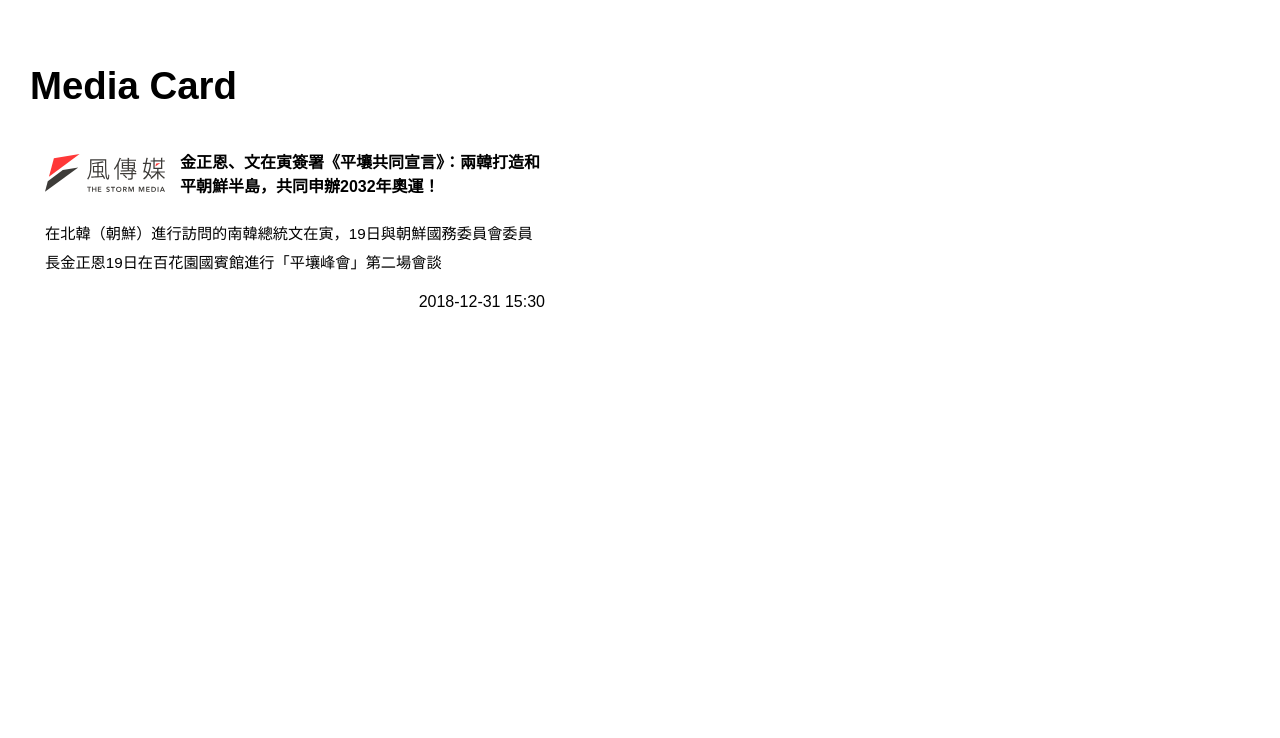
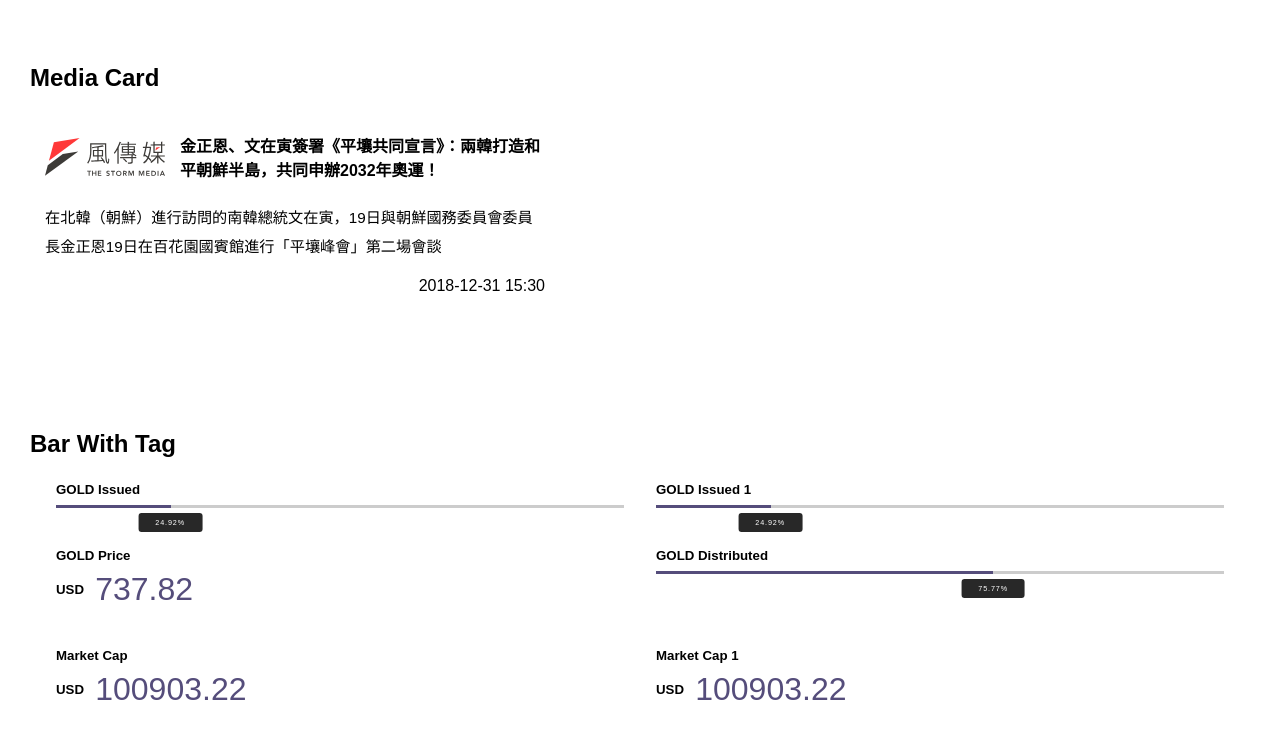
Before and after one commit to mic0201/vue-components, a Vue app: page / in a window 1280 px wide. Shown: the top 738 px of the page. Built offline with nearby package versions, Linux system fonts and the light colour scheme.

Commit message:
Add: add new component - BarWithTag - props: {  score_header: Array,  score: Object }

```diff
--- /dev/null
+++ b/src/components/BarWithTag.vue
@@ -0,0 +1,162 @@
+<template lang="pug">
+  #BarWithTag.flex
+    .score-box.flex
+      .bar-box(v-for="header in data.score_header")
+        h5.score-title {{ header.title }}
+        .bar-backing(v-if="header.openBar")
+          .bar(:style="{ width: data.score[header.title].now }")
+            .tip
+              span {{ data.score[header.title].now }}
+        .bar-content.flex(v-else)
+            h5 USD
+            span {{ data.score[header.title].now }}
+</template>
+
+<script>
+
+export default {
+  name: "BarWithTag",
+  props: {
+    setting: Object,
+    // 出現 bar 條後延遲 x 秒讀值
+    delay: Number,
+    // 計算數字動畫總時間
+    duration: Number
+  },
+  data: function () {
+    return {
+      data: {
+        score_header: [],
+        score: {}
+      }
+    };
+  },
+  watch: {
+    setting: {
+      deep: true,
+      handler: function (newVal, oldVal) {
+        console.log('in BarWithTag Setting', newVal)
+        this.data = JSON.parse(JSON.stringify(newVal))
+        Object.keys(this.data.score).forEach(d => {
+          this.data.score[d].now = 0
+        })
+        setTimeout(() => {
+          Object.keys(this.data.score).forEach(d => {
+            this.data.score[d].backup = newVal.score[d].now
+            this.countAnimate(this.data.score[d])
+          })
+        }, this.delay)
+      }
+    }
+  },
+  created() {
+    this.bindingRequestAnimationFrame()
+  },
+  methods: {
+    bindingRequestAnimationFrame() {
+      let requestAnimationFrame = window.requestAnimationFrame || window.mozRequestAnimationFrame ||
+        window.webkitRequestAnimationFrame || window.msRequestAnimationFrame;
+      window.requestAnimationFrame = requestAnimationFrame;
+    },
+    substrNum(str) {
+      if (str.toString().indexOf('.') < 0) {
+        return str
+      }
+      str = str.toString()
+      let afterDecimalPoint = str.split('.')[1]
+      return str = str.replace(afterDecimalPoint, afterDecimalPoint.substr(0, 2))
+    },
+    // Robert Penner's easeOutExpo
+    // c => endNumber d=> duration
+    easeOutExpo(t, b, c, d) {
+      return c * (-Math.pow(2, -10 * t / d) + 1) * 1024 / 1023 + b;
+    },
+    countAnimate(score) {
+      let start = 0,
+        end = score.backup,
+        max = score.max,
+        self = this
+
+      function callback(timestamp) {
+        let val = self.createVal(timestamp, start, end, callback)
+        if (score.percentage) {
+          score.now = self.substrNum(val / max * 100) + '%'
+        } else {
+          score.now = val
+        }
+      }
+      requestAnimationFrame(callback.bind(this))
+    },
+    createVal(timestamp, startVal, endVal, callback) {
+      if (!this.startTime) { this.startTime = timestamp }
+      this.timestamp = timestamp
+      let progress = timestamp - this.startTime;
+
+      let countdown = (startVal > endVal)
+      let val = 0
+      if (countdown) {
+        val = startVal - this.easeOutExpo(progress, 0, startVal - endVal, this.duration);
+        val = val < endVal ? endVal : val
+      } else {
+        val = this.easeOutExpo(progress, startVal, endVal - startVal, this.duration);
+        val = val > endVal ? endVal : val
+      }
+      let finalVal = this.substrNum(val)
+      if (progress < this.duration) {
+        requestAnimationFrame(callback)
+      }
+      return finalVal
+    }
+  }
+};
+</script>
+
+<style lang="sass" scoped>
+  @import '../sass/setting.sass'
+
+  #BarWithTag
+    .score-box
+      width: 100%
+      &.flex
+        flex-wrap: wrap
+      > .bar-box
+        width: calc(100% / 2 - 2rem)
+        padding: 1rem
+        .score-title
+          color: black
+
+        .bar-content
+          &.flex
+            align-items: center
+          > span
+            font-size: 2rem
+            margin-left: .7rem
+            color: $keyColor_1
+
+        .bar-backing
+          width: 100%
+          height: 3px
+          background-color: rgba(0, 0, 0, 0.2)
+          .bar
+            position: relative
+            width: 40%
+            height: 3px
+            background-color: $keyColor_1
+            transition: width 1s
+            .tip
+              position: absolute
+              top: 8px
+              right: 0
+              font-size: .5rem
+              letter-spacing: 1px
+              color: white
+              background-color: #282828
+              border-radius: 3px
+              padding: 5px 15px
+              transform: translateX(50%)
+              span
+                display: inline-block
+                transform: scale(0.9)
+                white-space: nowrap
+
+</style>
--- a/src/components/MediaCard.vue
+++ b/src/components/MediaCard.vue
@@ -16,13 +16,15 @@ export default {
   props: {
     data: {
       type: Object,
-      default: {
+      default: function () {
+        return {
           logo: "/img/news/storm.svg",
           title: "金正恩、文在寅簽署《平壤共同宣言》：兩韓打造和平朝鮮半島，共同申辦2032年奧運！",
           description: "在北韓（朝鮮）進行訪問的南韓總統文在寅，19日與朝鮮國務委員會委員長金正恩19日在百花園國賓館進行「平壤峰會」第二場會談",
           link: "https://udn.com/news/story/6656/3557151",
           date: "2018-12-31 15:30",
           back: "背面訊息背面訊息背面訊息背面訊息背面訊息背面訊息背面訊息背面訊息背面訊息背面訊息背面訊息背面訊息背面訊息背面訊息背面訊息背面訊息背面訊息背面訊息背面訊息背面訊息背面訊息"
+        }
       }
     }
   },
--- /dev/null
+++ b/src/components/props/barWithTagProps.json
@@ -0,0 +1,60 @@
+{
+  "score_header": [
+    {
+      "title": "GOLD Issued",
+      "openBar": true
+    },
+    {
+      "title": "GOLD Issued 1",
+      "openBar": true
+    },
+    {
+      "title": "GOLD Price",
+      "openBar": false
+    },
+    {
+      "title": "GOLD Distributed",
+      "openBar": true
+    },
+    {
+      "title": "Market Cap",
+      "openBar": false
+    },
+    {
+      "title": "Market Cap 1",
+      "openBar": false
+    }
+  ],
+  "score": {
+    "GOLD Issued": {
+      "percentage": true,
+      "max": 2000,
+      "now": 500
+    },
+    "GOLD Issued 1": {
+      "percentage": true,
+      "max": 2000,
+      "now": 500
+    },
+    "GOLD Price": {
+      "percentage": false,
+      "max": 2000,
+      "now": 740
+    },
+    "GOLD Distributed": {
+      "percentage": true,
+      "max": 10000,
+      "now": 7600
+    },
+    "Market Cap": {
+      "percentage": false,
+      "max": 222000,
+      "now": 101200
+    },
+    "Market Cap 1": {
+      "percentage": false,
+      "max": 222000,
+      "now": 101200
+    }
+  }
+}
--- a/src/views/Home.vue
+++ b/src/views/Home.vue
@@ -1,17 +1,33 @@
 <template lang="pug">
-  #Home.main-section
+  #Home.main-section.grid
     .media-card-container
-      h1 Media Card
+      h2 Media Card
       MediaCard
+    .bar-with-tag-container
+      h2 Bar With Tag
+      BarWithTag(:setting="barWithTagProps" :delay="1000" :duration="5000")
 </template>
 
 <script>
 import MediaCard from '@/components/MediaCard.vue'
+import BarWithTag from '@/components/BarWithTag.vue'
+
+// Props
+import barWithTagProps from '../components/props/barWithTagProps.json'
 
 export default {
   name: 'home',
   components: {
-    MediaCard
+    MediaCard,
+    BarWithTag
+  },
+  data: function () {
+    return {
+      barWithTagProps: {}
+    }
+  },
+  mounted() {
+    this.barWithTagProps = barWithTagProps
   }
 }
 </script>
@@ -19,7 +35,7 @@ export default {
 <style lang="sass" scoped>
 
   .main-section
-    h1
+    h2
       margin: 0
 
 </style>
```
Lines whose indentation alone changed are shown as unchanged.
